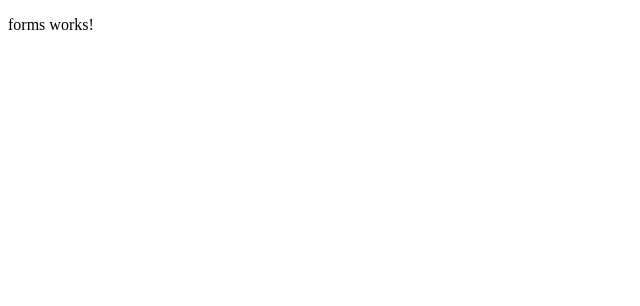
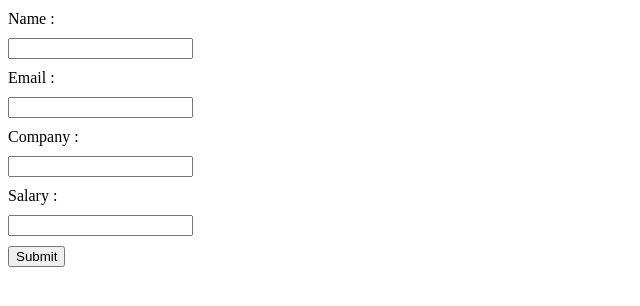
Before and after one commit to rohansolse/AngulerTrial, an Angular app: page / in a window 1280 px wide. Shown: the top 306 px of the page, without its empty margins (0-640 px from the left). Built offline with nearby package versions, Linux system fonts and the light colour scheme.

Commit message:
form data created

```diff
--- a/src/app/forms/forms.component.css
+++ b/src/app/forms/forms.component.css
@@ -0,0 +1,17 @@
+.input-group{
+    margin-top: 10px;
+    margin-bottom: 10px;
+}
+
+.input-group input{
+    display: block;
+}
+
+.hide{
+    display: none;
+}
+
+label{
+    display: block;
+    padding-bottom: 10px;
+}
--- a/src/app/forms/forms.component.html
+++ b/src/app/forms/forms.component.html
@@ -1,3 +1,29 @@
-<p>
-  forms works!
-</p>
+<section [class.hide]="isSubmitted">
+    <div class="input-group">
+        <label>Name : </label>
+        <input name="name" type="text" (keyup)="setValue($event)" [value]="person.name">
+    </div>
+    <div class="input-group">
+        <label>Email : </label>
+        <input name="email" type="text" (keyup)="setValue($event)" [value]="person.email">
+    </div>
+    <div class="input-group">
+        <label>Company : </label>
+        <input name="company" type="text" (keyup)="setValue($event)" [value]="person.company">
+    </div>
+    <div class="input-group">
+        <label>Salary : </label>
+        <input name="salary" type="text" (keyup)="setValue($event)" [value]="person.salary">
+    </div>
+    <div class="input-group"><button (click)="submitData()">Submit</button></div>
+</section>
+
+<section [class.hide]="!isSubmitted">
+    <p>Thank you! for your details</p>
+    <hr>
+    <p>Name : {{person.name}}</p>
+    <p>Email : {{person.email}}</p>
+    <p>company : {{person.company}}</p>
+    <p>Salary : {{person.salary}}</p>
+    <div class="input-group"><button (click)="resetForm()">Submit One More</button></div>
+</section>
--- a/src/app/forms/forms.component.ts
+++ b/src/app/forms/forms.component.ts
@@ -11,5 +11,41 @@ export class FormsComponent implements OnInit {
 
     ngOnInit() {
     }
+    person = {
+        name: '',
+        email: '',
+        company: '',
+        salary: ''
+    }
+    isSubmitted = false
+    setValue(event) {
+        const keyName = event.target.name
+        const keyValue = event.target.value
+        console.log(keyName, " : ", keyValue)
+        this.person[keyName] = keyValue
+    }
+
+    submitData() {
+        this.isSubmitted = true
+        for (const key in this.person){
+            console.log("---- :",this.person[key])
+            if(this.person[key].trim().length == 0){
+                alert(`${key} should not be blank`)
+                this.isSubmitted = false
+                return;
+            }
+        }
+        console.log(this.person)
+    }
+
+    resetForm(){
+        this.person = {
+            name: '',
+            email: '',
+            company: '',
+            salary: ''
+        }
+        this.isSubmitted = false
+    }
 
 }
```
Lines whose indentation alone changed are shown as unchanged.
